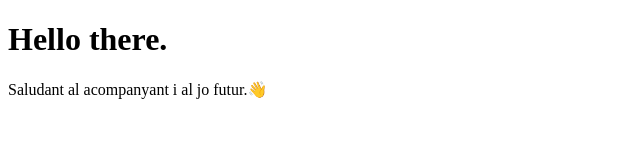
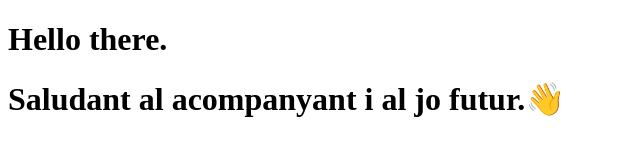
Before and after one commit to atempelaar/atempelaar.github.io, a plain HTML site: page index.html in a window 1280 px wide. Shown: the whole page, without its empty margins (0-640 px from the left). Drawn offline with Linux system fonts and the light colour scheme.

Commit message:
Update index.html

```diff
--- a/index.html
+++ b/index.html
@@ -2,6 +2,6 @@
 <html>
 <body>
 <h1>Hello there.</h1>
-<p>Saludant al acompanyant i al jo futur.<span>&#128075;</span></p>
+<h1>Saludant al acompanyant i al jo futur.<span>&#128075;</span></h1>
 </body>
 </html>
```
